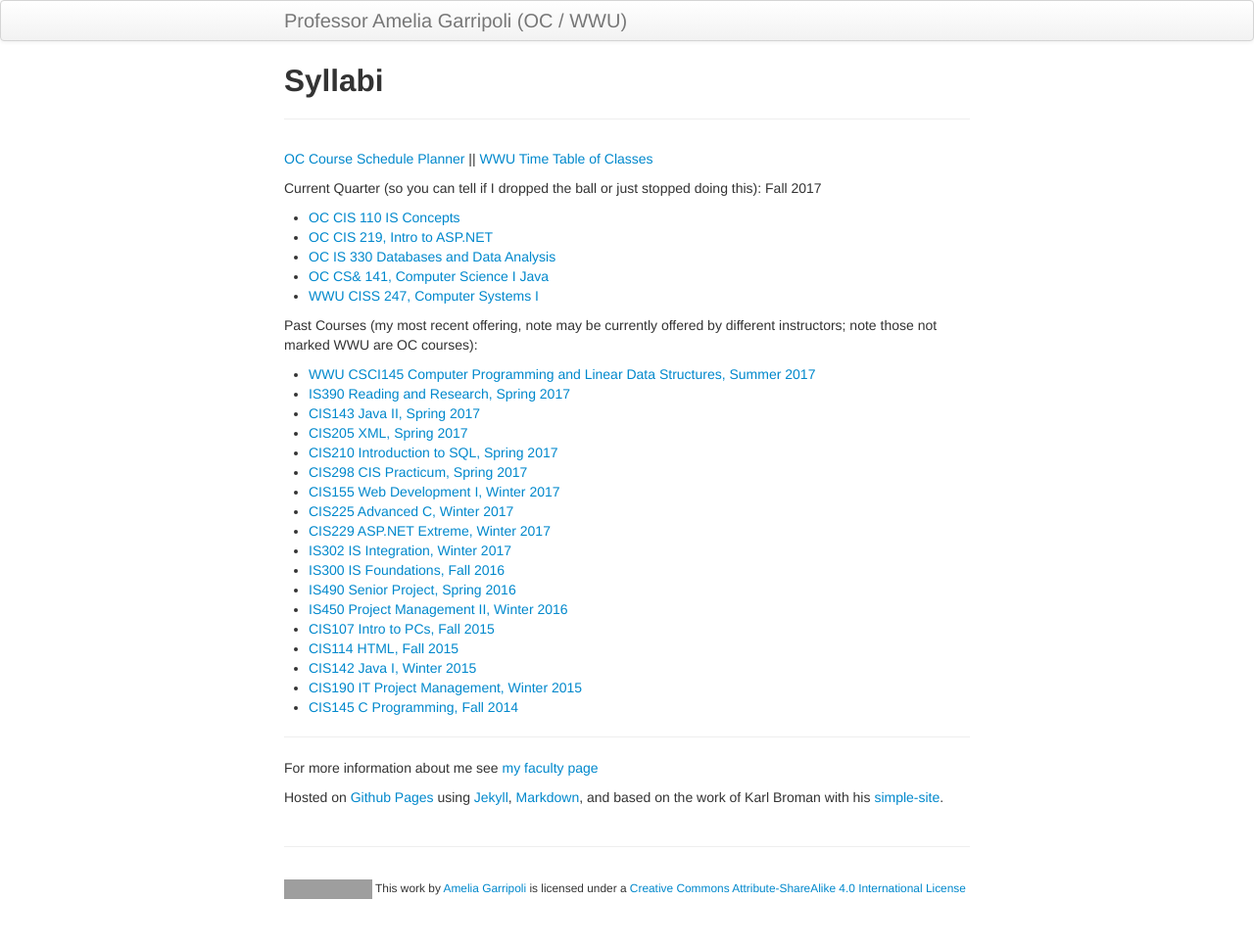
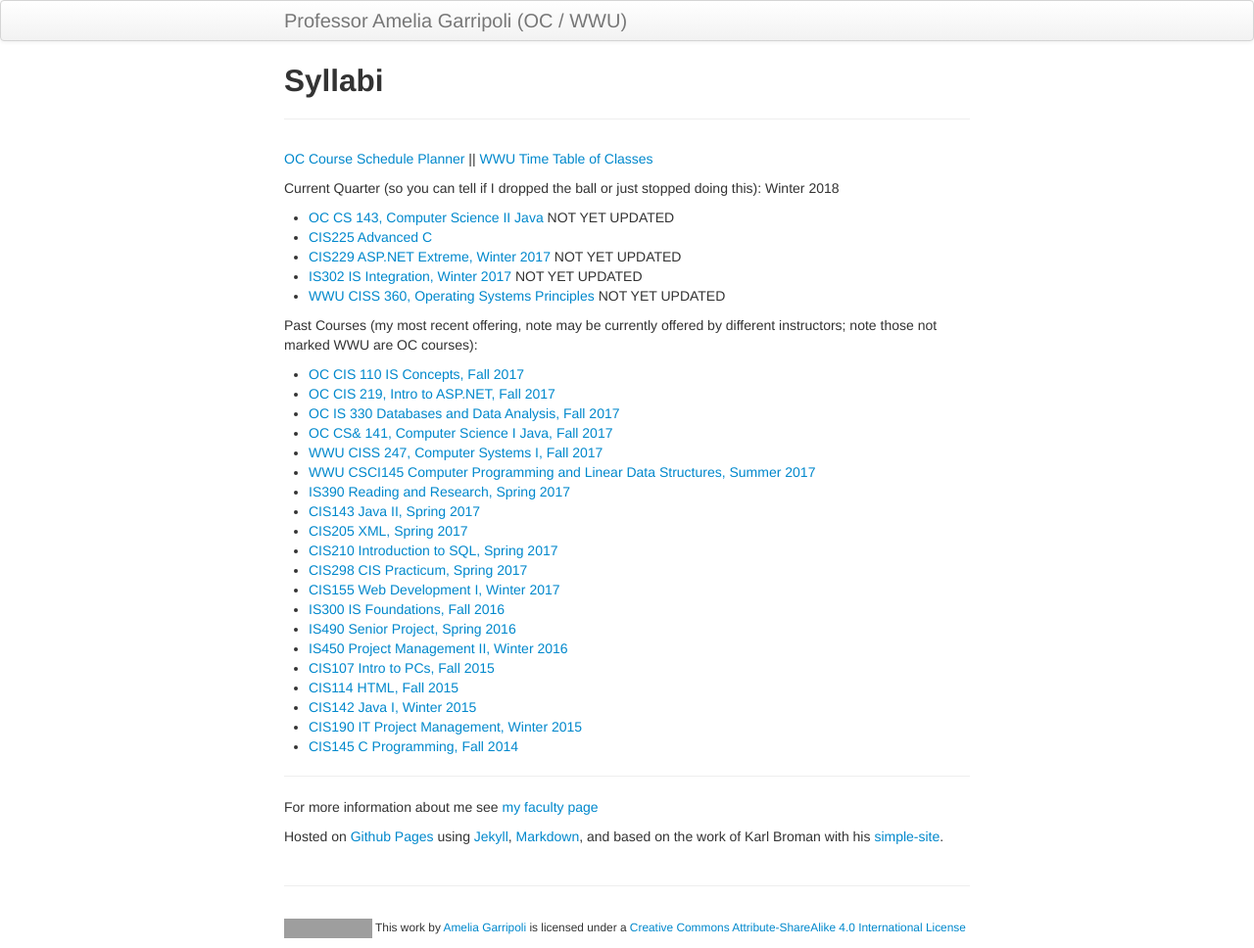
Before and after one commit to argoc/syllabub, a Jekyll site: the page built from index.md, in a window 1280 px wide. Shown: the whole page at 98% size. Built offline with Jekyll 4.4.1, drawn with Linux system fonts in a browser that asks for light colours; before the commit the page ends 928 px from its top, so only the background shows below that; grey boxes are pictures that could not be loaded.

Commit message:
update for winter 2018

```diff
--- a/index.md
+++ b/index.md
@@ -7,16 +7,21 @@ description: Capturing current syllabi (past revs in repo history)
 [OC Course Schedule Planner](https://apps.olympic.edu/classschedule/Default.aspx) ||
 [WWU Time Table of Classes](https://admin.wwu.edu/pls/wwis/wwskcfnd.TimeTable)
 
-Current Quarter (so you can tell if I dropped the ball or just stopped doing this): Fall 2017
-- [OC CIS 110 IS Concepts](CIS110.html)
-- [OC CIS 219, Intro to ASP.NET](CIS219.html)
-- [OC IS 330 Databases and Data Analysis](IS330.html)
-- [OC CS& 141, Computer Science I Java](CS141.html)
-- [WWU CISS 247, Computer Systems I](CISS247.html)
+Current Quarter (so you can tell if I dropped the ball or just stopped doing this): Winter 2018
 
+- [OC CS 143, Computer Science II Java](TBD.html) NOT YET UPDATED
+- [CIS225 Advanced C](CIS225.html)
+- [CIS229 ASP.NET Extreme, Winter 2017](CIS229.html) NOT YET UPDATED
+- [IS302 IS Integration, Winter 2017](IS302.html) NOT YET UPDATED
+- [WWU CISS 360, Operating Systems Principles](TBD.html) NOT YET UPDATED
 
 Past Courses (my most recent offering, note may be currently offered by different instructors; note those not marked WWU are OC courses):
 
+- [OC CIS 110 IS Concepts, Fall 2017](CIS110.html)
+- [OC CIS 219, Intro to ASP.NET, Fall 2017](CIS219.html)
+- [OC IS 330 Databases and Data Analysis, Fall 2017](IS330.html)
+- [OC CS& 141, Computer Science I Java, Fall 2017](CS141.html)
+- [WWU CISS 247, Computer Systems I, Fall 2017](CISS247.html)
 - [WWU CSCI145 Computer Programming and Linear Data Structures, Summer 2017](CSCI145.html)
 - [IS390 Reading and Research, Spring 2017](IS390.html)
 - [CIS143 Java II, Spring 2017](CIS143.html)
```
Also changed, not shown: other parts of index.md (+0 -3 lines).
